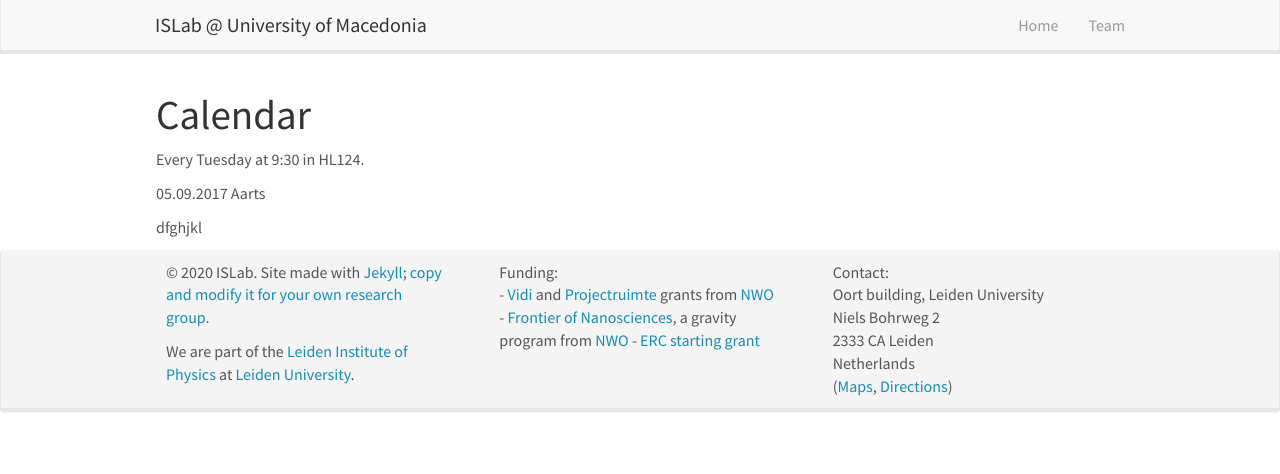
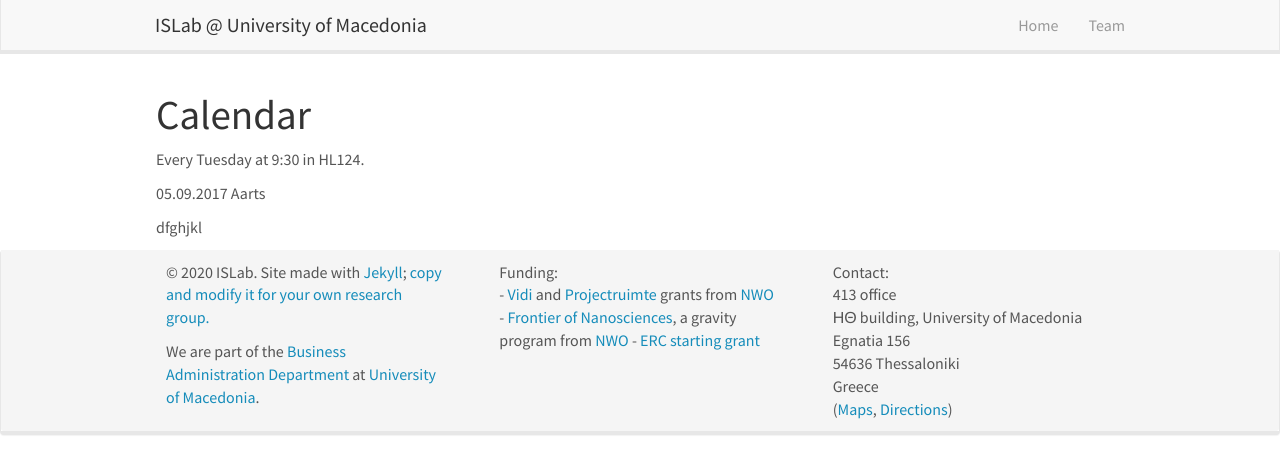
Before and after one commit to islab-uom/islab-uom2, a Jekyll site: the page built from _pages/mini_lecture_series.md, in a window 1280 px wide. Shown: the top 474 px of the page. Built offline with Jekyll 4.4.1, drawn with Linux system fonts in a browser that asks for light colours; nearby versions of some CDN libraries.

Commit message:
Update footer.html

```diff
--- a/_includes/footer.html
+++ b/_includes/footer.html
@@ -5,7 +5,7 @@
 		<div class="col-sm-4">
 
 		  <p>&copy 2020 ISLab. Site made with <a href="https://jekyllrb.com">Jekyll</a>;  <a href="{{ site.url }}{{ site.baseurl }}/aboutwebsite.html">copy and  modify it for your own research group.</a></p>
-              <p>We are part of the <a href="https://www.physics.leidenuniv.nl/">Leiden Institute of Physics</a> at <a href="https://www.leidenuniv.nl">Leiden University</a>.</p>
+              <p>We are part of the <a href="https://www.uom.gr/ba">Business Administration Department</a> at <a href="https://www.uom.gr">University of Macedonia</a>.</p>
 
 
 		   <p>  </p><p>
@@ -20,11 +20,12 @@
 		</div>
 		<div class="col-sm-4">
 		  Contact:<br />
-		  Oort building, Leiden University<br />
-		  Niels Bohrweg 2<br />
-		  2333 CA Leiden<br />
-		  Netherlands <br />
-            (<a href="https://goo.gl/maps/H2RjutkyoUH2">Maps</a>, <a href="http://www.physics.leidenuniv.nl/travel-directions">Directions</a>)
+		  413 office<br />
+		  ΗΘ building, University of Macedonia<br />
+		  Egnatia 156<br />
+		  54636 Thessaloniki<br />
+		  Greece <br />
+            (<a href="https://www.google.gr/maps/place/University+of+Macedonia/@40.6250129,22.9579198,17z/data=!4m5!3m4!1s0x14a838febd9553d7:0xdafb4206c7c961c9!8m2!3d40.6250129!4d22.9601085">Maps</a>, <a href="http://www.physics.leidenuniv.nl/travel-directions">Directions</a>)
 		</div>
 	  </div>
 	</div>
```
